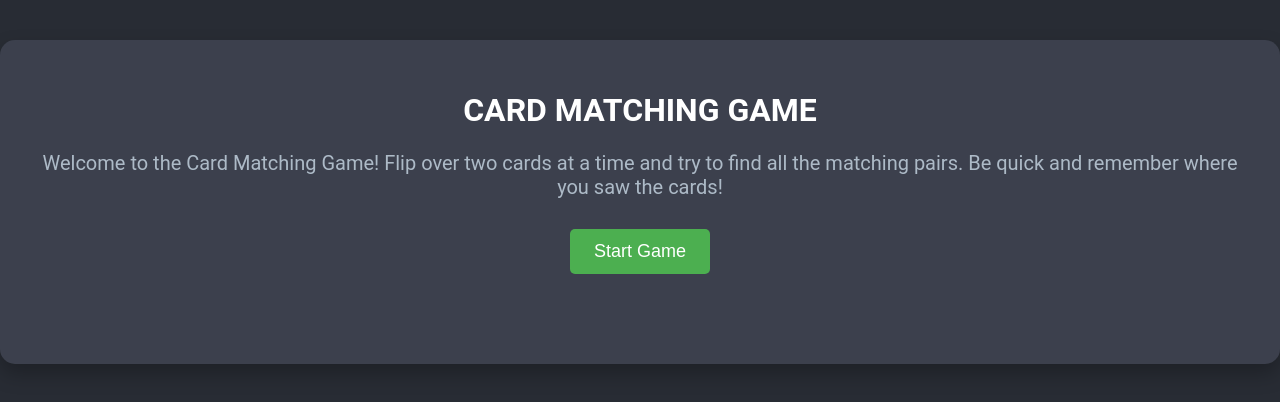
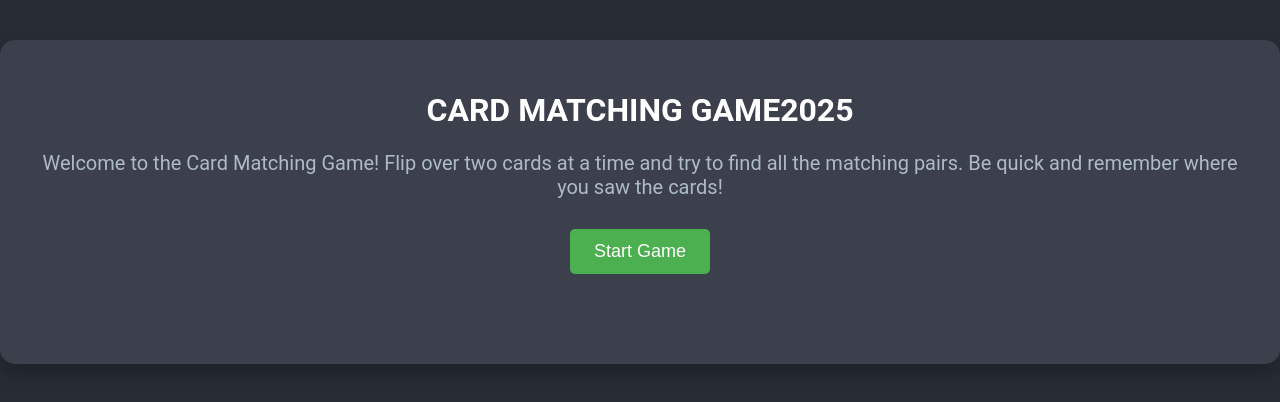
Before and after one commit to s-soylu/card-matching-game, a plain HTML site: page index.html in a window 1280 px wide. Drawn offline with Linux system fonts and the light colour scheme.

Commit message:
isimde güncelleme yapıldı

```diff
--- a/index.html
+++ b/index.html
@@ -8,7 +8,7 @@
 </head>
 <body>
     <div class="container">
-        <h1>CARD MATCHING GAME</h1>
+        <h1>CARD MATCHING GAME2025</h1>
         <p class="instructions">
             Welcome to the Card Matching Game!  Flip over two cards at a time and try to find all the matching pairs. Be quick and remember where you saw the cards!
         </p>
```
